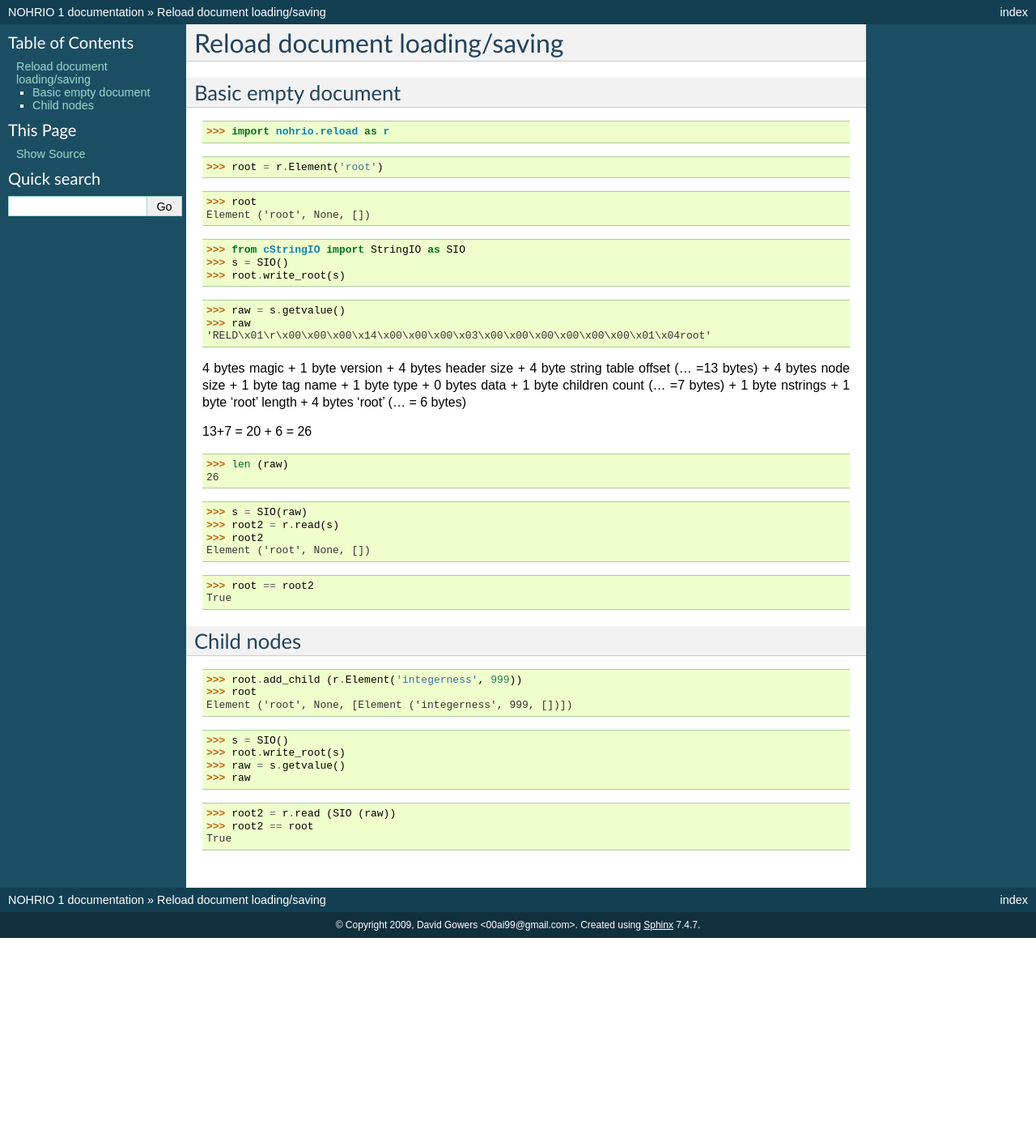
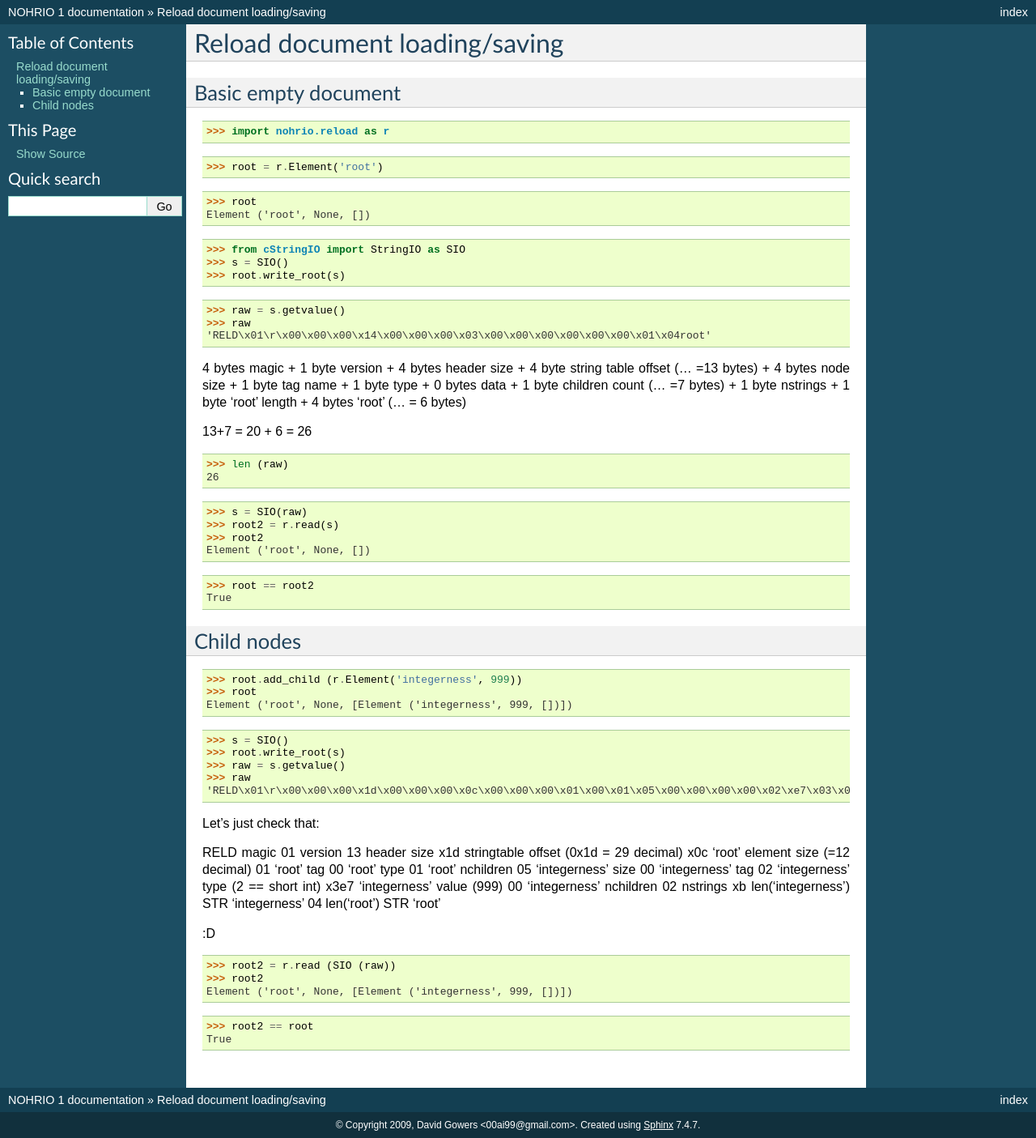
Before and after one commit to ohrrpgce/nohrio, a Sphinx documentation site: the page built from doc/reload.rst, in a window 1280 px wide. Shown: the whole page at 81% size. Built offline with Sphinx 7.4.7, drawn with Linux system fonts in a browser that asks for light colours; formulas are drawn with MathJax 3; pages that are not in the unit, such as notebooks, are missing from menus; before the commit the page ends 1158 px from its top, so only the background shows below that.

Commit message:
reload: fix testing of children-node loading (and actual functionality)
(basic non-empty documents work now! :D)

```diff
--- a/doc/reload.rst
+++ b/doc/reload.rst
@@ -51,7 +51,36 @@ Element ('root', None, [Element ('integerness', 999, [])])
 >>> root.write_root(s)
 >>> raw = s.getvalue()
 >>> raw
+'RELD\x01\r\x00\x00\x00\x1d\x00\x00\x00\x0c\x00\x00\x00\x01\x00\x01\x05\x00\x00\x00\x00\x02\xe7\x03\x00\x02\x0bintegerness\x04root'
+
+
+
+Let's just check that:
+
+RELD magic
+01   version
+13   header size
+x1d  stringtable offset (0x1d = 29 decimal)
+x0c   'root' element size (=12 decimal)
+01   'root' tag
+00   'root' type
+01   'root' nchildren
+05   'integerness' size
+00   'integerness' tag
+02   'integerness' type (2 == short int)
+x3e7 'integerness' value (999)
+00   'integerness' nchildren
+02   nstrings
+xb   len('integerness')
+STR  'integerness'
+04   len('root')
+STR  'root'
+
+:D
 
 >>> root2 = r.read (SIO (raw))
+>>> root2
+Element ('root', None, [Element ('integerness', 999, [])])
+
 >>> root2 == root
 True
```
Also changed, not shown: 1 other file.
